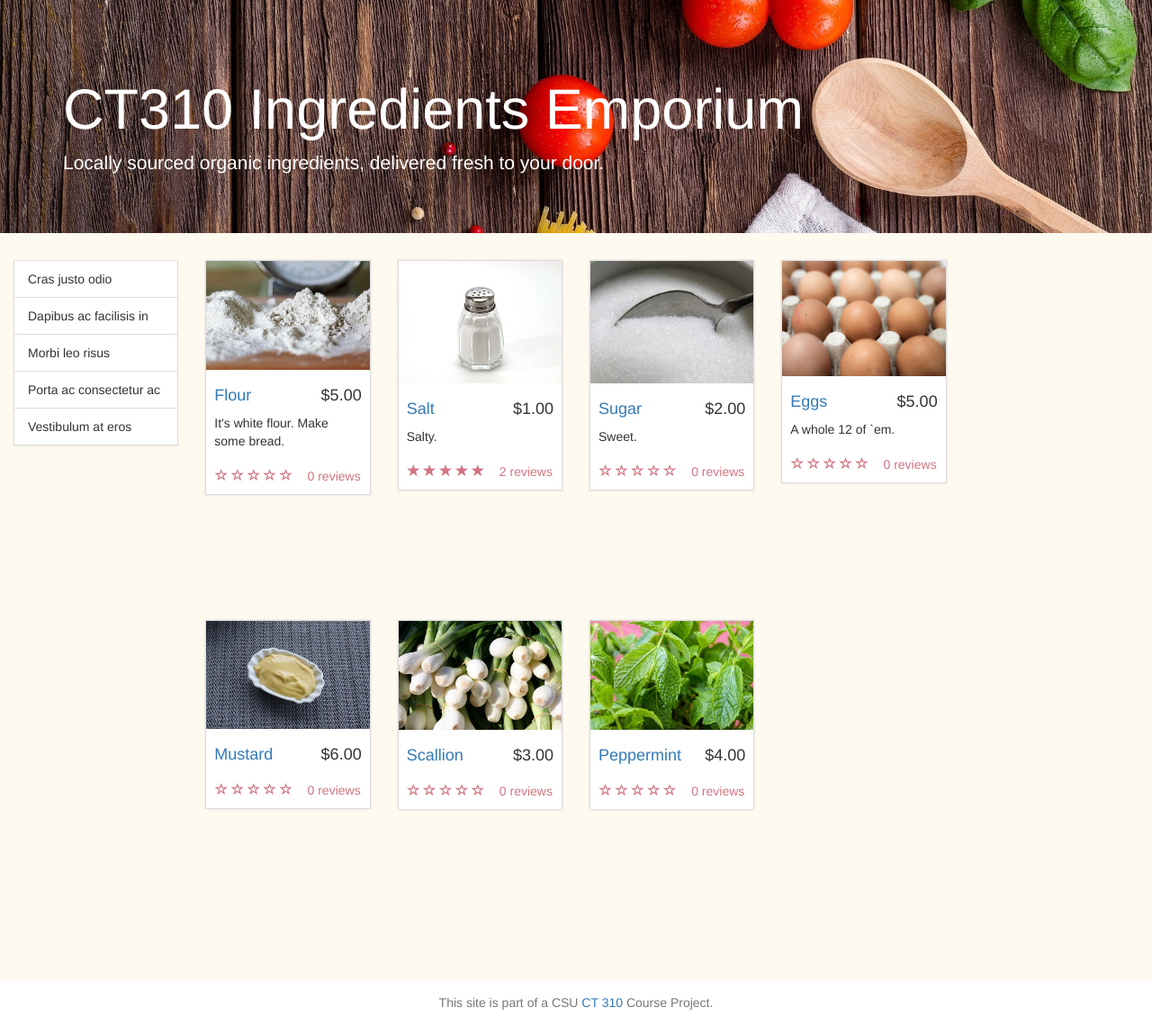
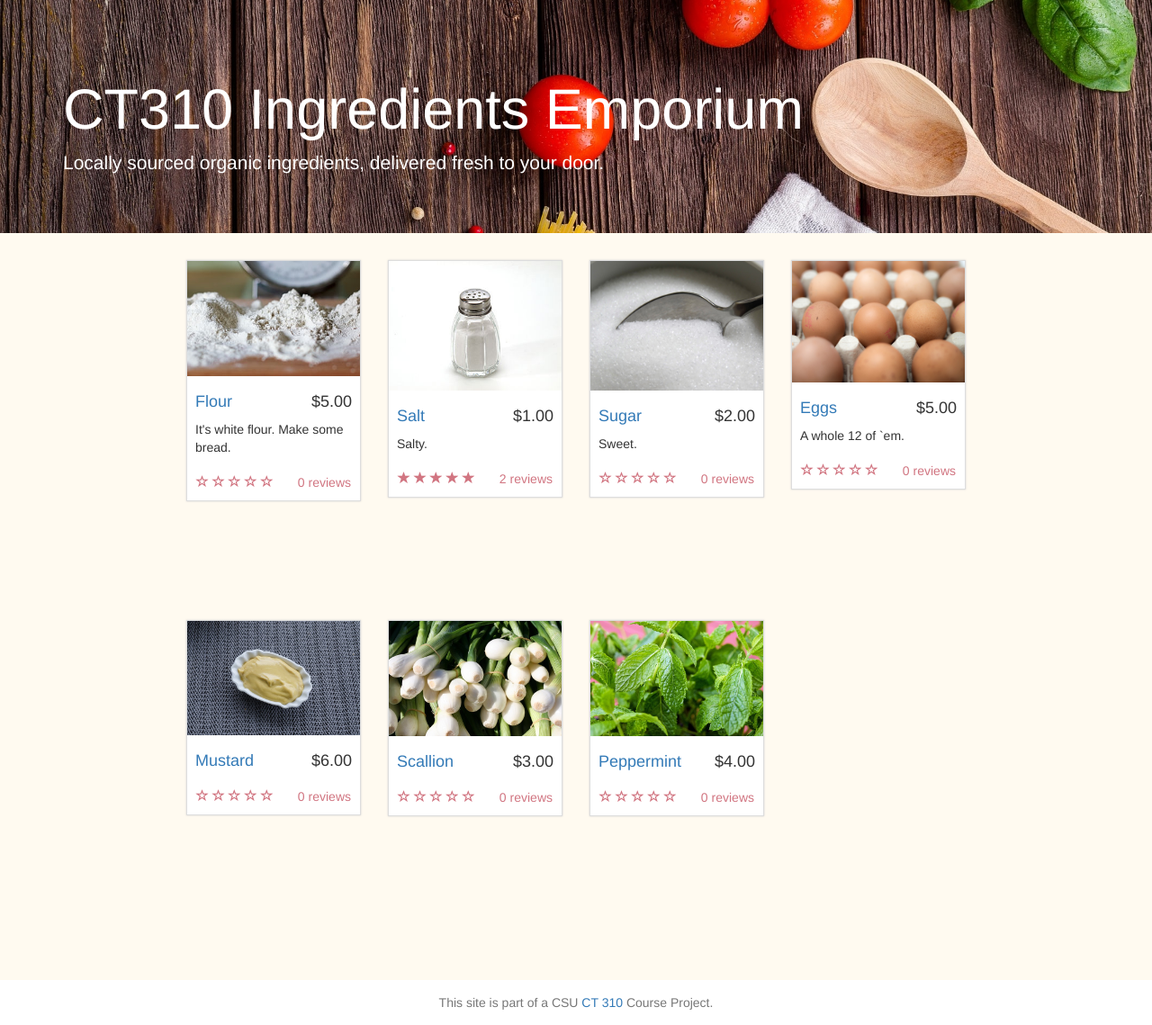
Before and after one commit to mjrerle/webdevp1, a PHP site: page /products.php in a window 1280 px wide. Shown: the part 52-1191 px from the top of the page at 90% size. Run offline with PHP 8.4, Linux system fonts and the light colour scheme; some libraries are stand-ins or nearby versions.

Commit message:
Added pricing, removed link group.

```diff
--- a/css/stylesheet.css
+++ b/css/stylesheet.css
@@ -88,6 +88,12 @@ nav > .container {
 
 /* ----- PRODUCT LISTING ----- */
 
+.product-list {
+    width: 70%;
+    margin-left: auto;
+    margin-right: auto;
+}
+
 .product-listing {
     height: 400px;
 }
@@ -108,6 +114,10 @@ nav > .container {
 .thumbnail .caption-full {
     padding: 9px;
     color: #333;
+}
+
+.thumbnail a>img, .thumbnail>img {
+    min-width: 100%;
 }
 
 /* ----- PRODUCT PAGE STYLES ----- */
--- a/templates/product_page.php
+++ b/templates/product_page.php
@@ -21,6 +21,7 @@ include 'templates/jumbotron.php';
             <p><?php echo $ingredient->description; ?></p>
             <?php echo $reviewStore->getRatingStars($reviewStore->getProductAvgRating($ingredient['id'])); ?>
             <span class=""><a href="#reviewList"><?php echo $reviewCount; ?> Reviews</a></span>
+            <h4>$<?php echo $ingredient->price; ?></h4>
         </div>
         <div class="col-md-3" id="productPurchaseCol">
 
--- a/templates/products_listing.php
+++ b/templates/products_listing.php
@@ -9,18 +9,9 @@ $ingredientArray = $ingredientStore->getIngredientList();
 
 <?php include 'templates/jumbotron.php'; ?>
 
-<div class="container-fluid" id="content">
+<div class="container-fluid product-list" id="content" style="">
     <div class="row">
-        <div class="col-lg-2" id="filtersCol">
-            <ul class="list-group">
-                <li class="list-group-item">Cras justo odio</li>
-                <li class="list-group-item">Dapibus ac facilisis in</li>
-                <li class="list-group-item">Morbi leo risus</li>
-                <li class="list-group-item">Porta ac consectetur ac</li>
-                <li class="list-group-item">Vestibulum at eros</li>
-            </ul>
-        </div>
-        <div class="col-md-8" id="productsCol">
+        <div class="col-md-12" id="productsCol" >
             <div class="row">
                 <?php
                 foreach ($ingredientArray as $ingredient) {
@@ -45,7 +36,7 @@ $ingredientArray = $ingredientStore->getIngredientList();
                     echo '<div class="col-md-3 col-lg-3 col-md-3 product-listing">
                             <div class="thumbnail">
                                 <a href="'. $detailsURL .'">
-                                    <img src="' . $imageURL . '" alt="" style="width:320px;">
+                                    <img src="' . $imageURL . '" alt="thumbnail">
                                 </a>
                                 <div class="caption">
                                     <h4 class="pull-right">$' . $price . '</h4>
```
Lines whose indentation alone changed are shown as unchanged.
